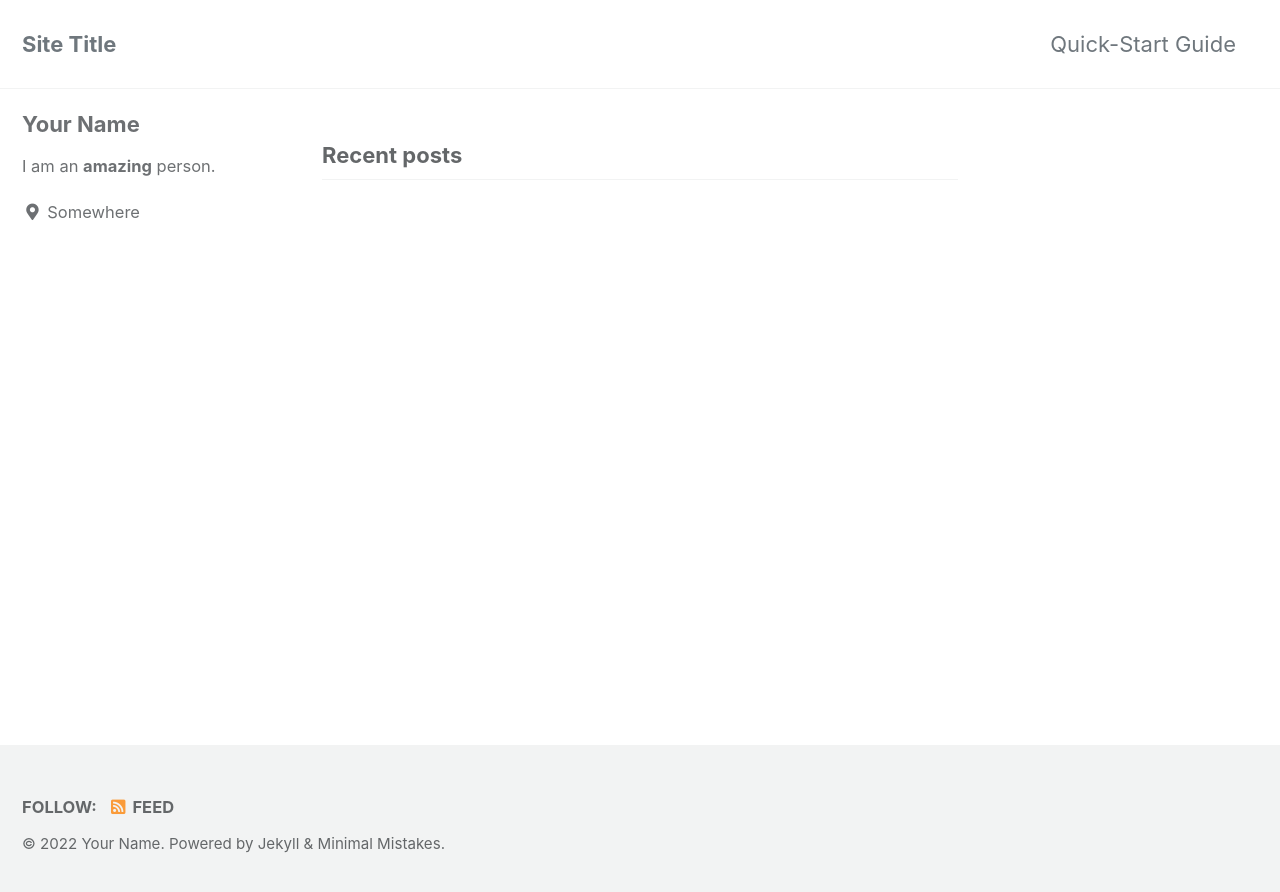
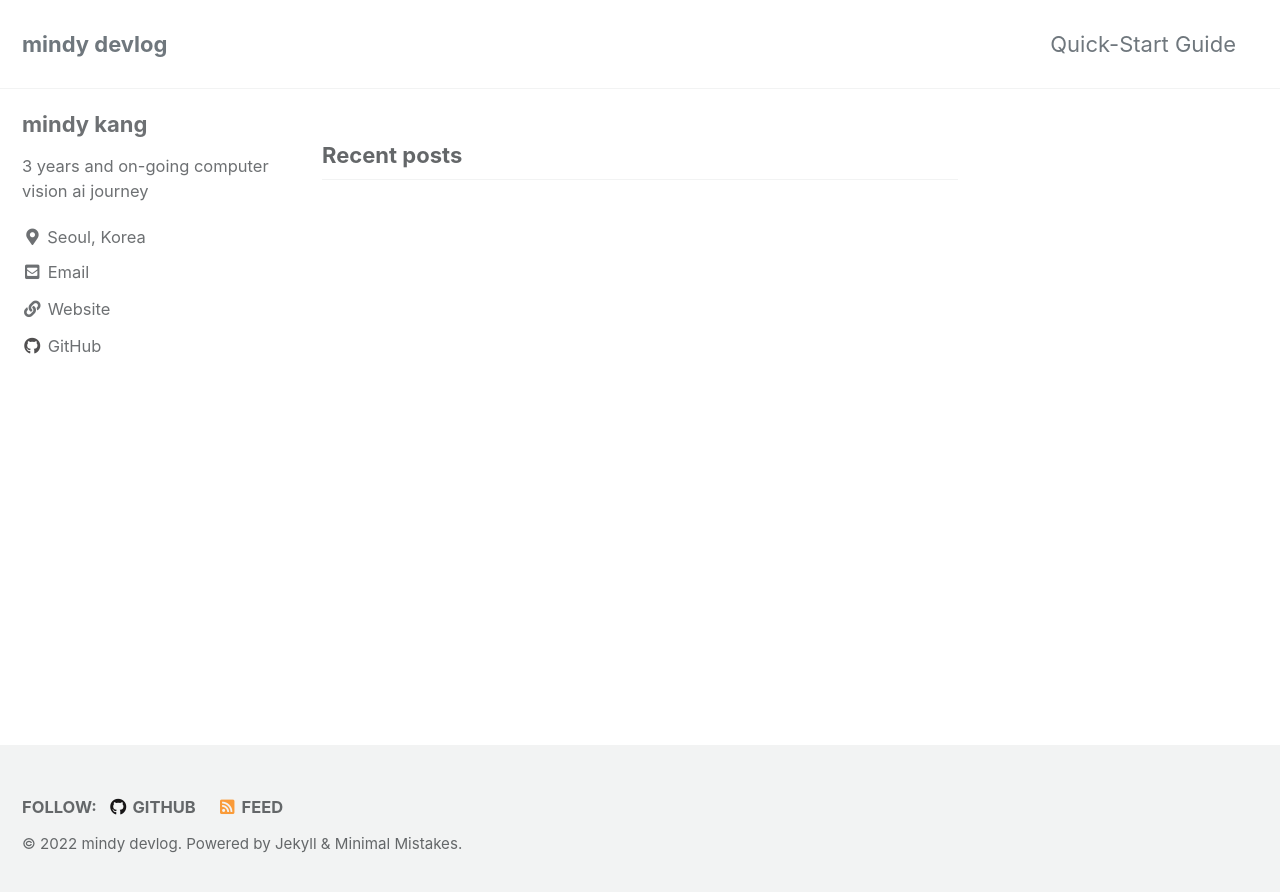
Before and after one commit to mindyjkang/mindyjkang.github.io, a Jekyll site: the page built from index.html, in a window 1280 px wide. Shown: the top 892 px of the page. Built offline with Jekyll 4.4.1, drawn with Linux system fonts in a browser that asks for light colours; cached includes are drawn as plain includes; the list of posts is cut into pages by our own code.

Commit message:
edit config

```diff
--- a/_config.yml
+++ b/_config.yml
@@ -16,14 +16,14 @@ minimal_mistakes_skin    : "default" # "air", "aqua", "contrast", "dark", "dirt"
 
 # Site Settings
 locale                   : "en-US"
-title                    : "Site Title"
+title                    : "mindy devlog"
 title_separator          : "-"
 subtitle                 : # site tagline that appears below site title in masthead
-name                     : "Your Name"
-description              : "An amazing website."
+name                     : "mindy devlog"
+description              : "mindy's developer blog"
 url                      : # the base hostname & protocol for your site e.g. "https://mmistakes.github.io"
 baseurl                  : # the subpath of your site, e.g. "/blog"
-repository               : # GitHub username/repo-name e.g. "mmistakes/minimal-mistakes"
+repository               : "https://github.com/mindyjkang"
 teaser                   : # path of fallback teaser image, e.g. "/assets/images/500x300.png"
 logo                     : # path of logo image to display in the masthead, e.g. "/assets/images/88x88.png"
 masthead_title           : # overrides the website title displayed in the masthead, use " " for no title
@@ -104,18 +104,18 @@ analytics:
 
 # Site Author
 author:
-  name             : "Your Name"
+  name             : "mindy kang"
   avatar           : # path of avatar image, e.g. "/assets/images/bio-photo.jpg"
-  bio              : "I am an **amazing** person."
-  location         : "Somewhere"
+  bio              : "3 years and on-going computer vision ai journey"
+  location         : "Seoul, Korea"
   email            :
   links:
     - label: "Email"
       icon: "fas fa-fw fa-envelope-square"
-      # url: "mailto:your.name@email.com"
+      url: "mailto:mindyjkang@gmail.com"
     - label: "Website"
       icon: "fas fa-fw fa-link"
-      # url: "https://your-website.com"
+      url: "https://mindyjkang.github.io"
     - label: "Twitter"
       icon: "fab fa-fw fa-twitter-square"
       # url: "https://twitter.com/"
@@ -124,7 +124,7 @@ author:
       # url: "https://facebook.com/"
     - label: "GitHub"
       icon: "fab fa-fw fa-github"
-      # url: "https://github.com/"
+      url: "https://github.com/mindyjkang"
     - label: "Instagram"
       icon: "fab fa-fw fa-instagram"
       # url: "https://instagram.com/"
@@ -140,7 +140,7 @@ footer:
       # url:
     - label: "GitHub"
       icon: "fab fa-fw fa-github"
-      # url:
+      url: "https://github.com/mindyjkang"
     - label: "GitLab"
       icon: "fab fa-fw fa-gitlab"
       # url:
```
